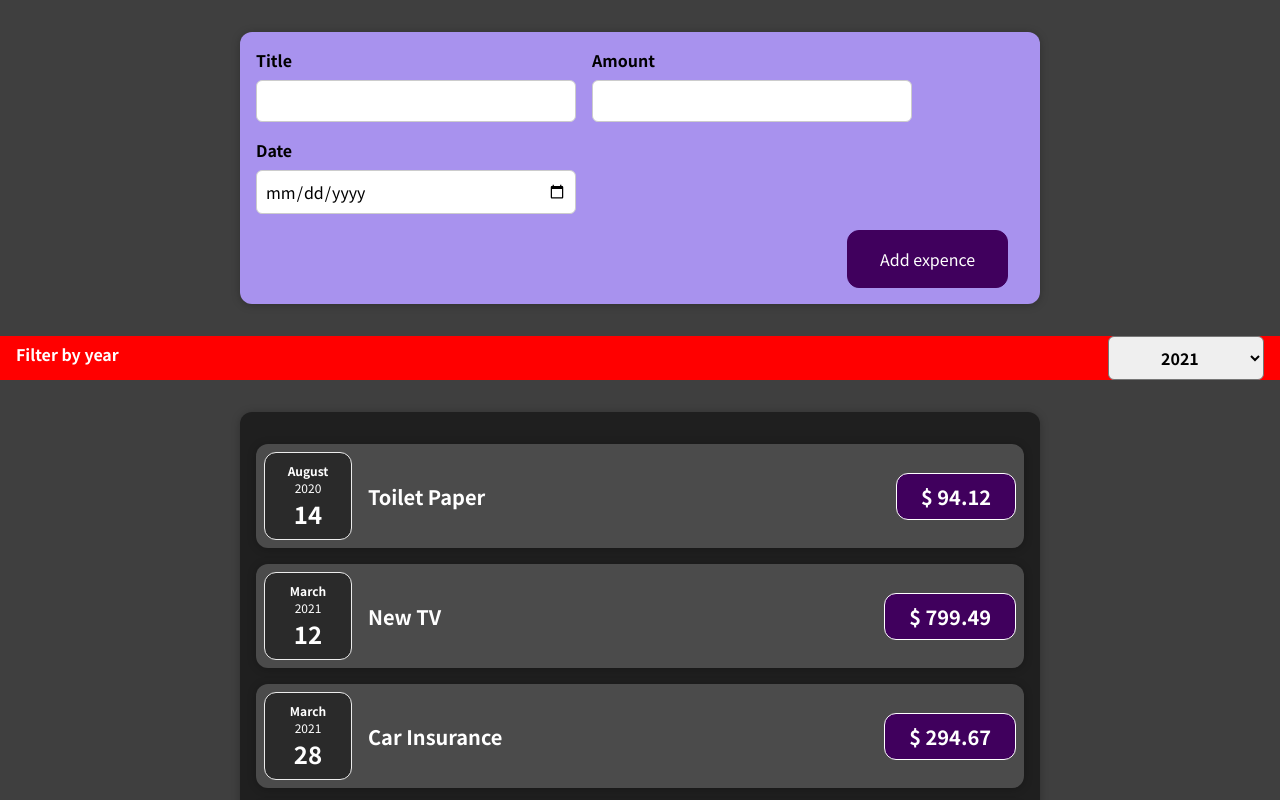
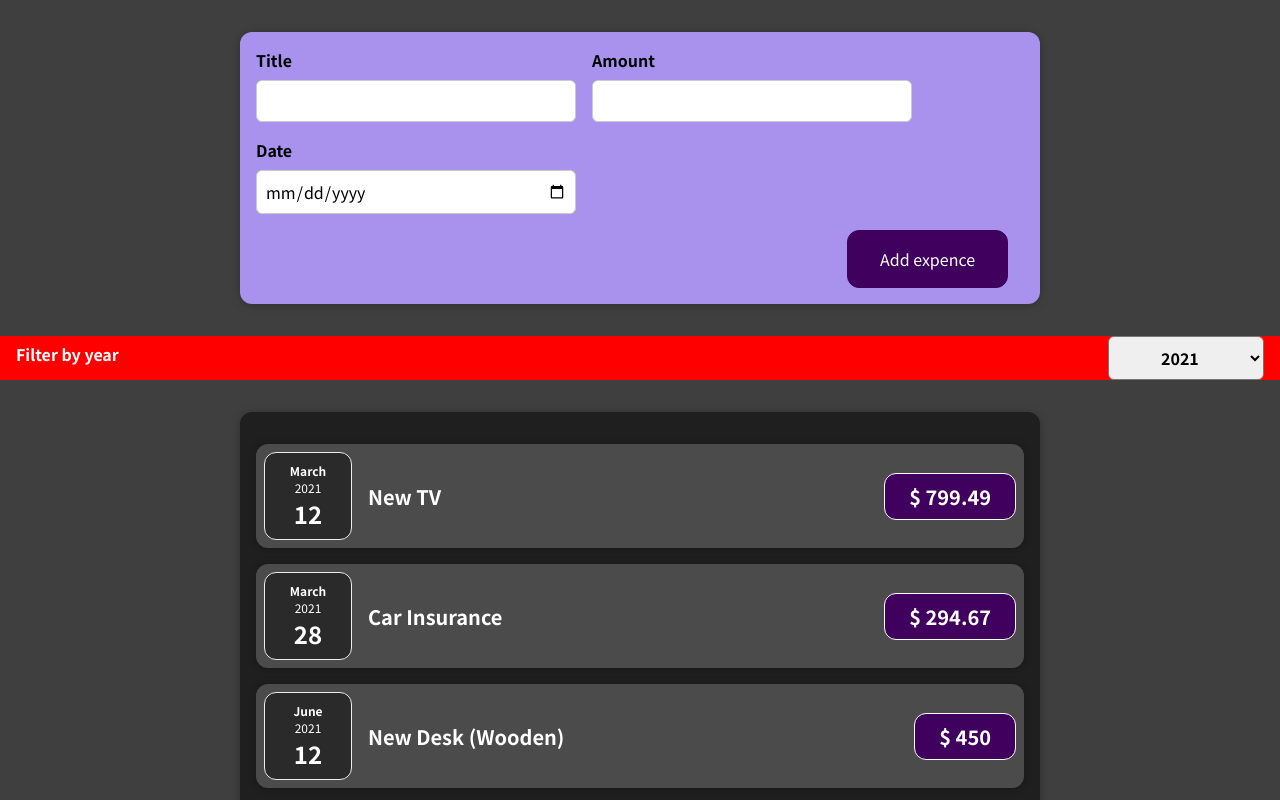
Before and after one commit to RZFalcore/udemy-react-course, a React (Create React App) app: page / in a window 1280 px wide. Shown: the top 800 px of the page. Built offline with nearby package versions, Linux system fonts and the light colour scheme.

Commit message:
task03 done

```diff
--- a/src/App.js
+++ b/src/App.js
@@ -30,7 +30,7 @@ function App() {
   const addExpenseHandler = (newExpense) => {
     newExpense.id = Date.now();
     setExpenses((prevState) => {
-      return [...prevState, newExpense];
+      return [newExpense, ...prevState];
     });
   };
 
--- a/src/components/Expenses/Expenses.js
+++ b/src/components/Expenses/Expenses.js
@@ -7,12 +7,14 @@ import "./Expenses.css";
 
 const Expenses = ({ expenses }) => {
   const [filter, setFilter] = useState("2021");
-  console.log(filter);
+  const filteredExpenses = expenses.filter(
+    ({ date }) => date.getFullYear() === parseInt(filter, 10)
+  );
   return (
     <div>
       <ExpensesFilter selectedFilter={filter} setFilter={setFilter} />
       <Card className="expenses">
-        {expenses.map(({ id, title, amount, date }) => (
+        {filteredExpenses.map(({ id, title, amount, date }) => (
           <ExpenseItem key={id} title={title} amount={amount} date={date} />
         ))}
       </Card>
```
